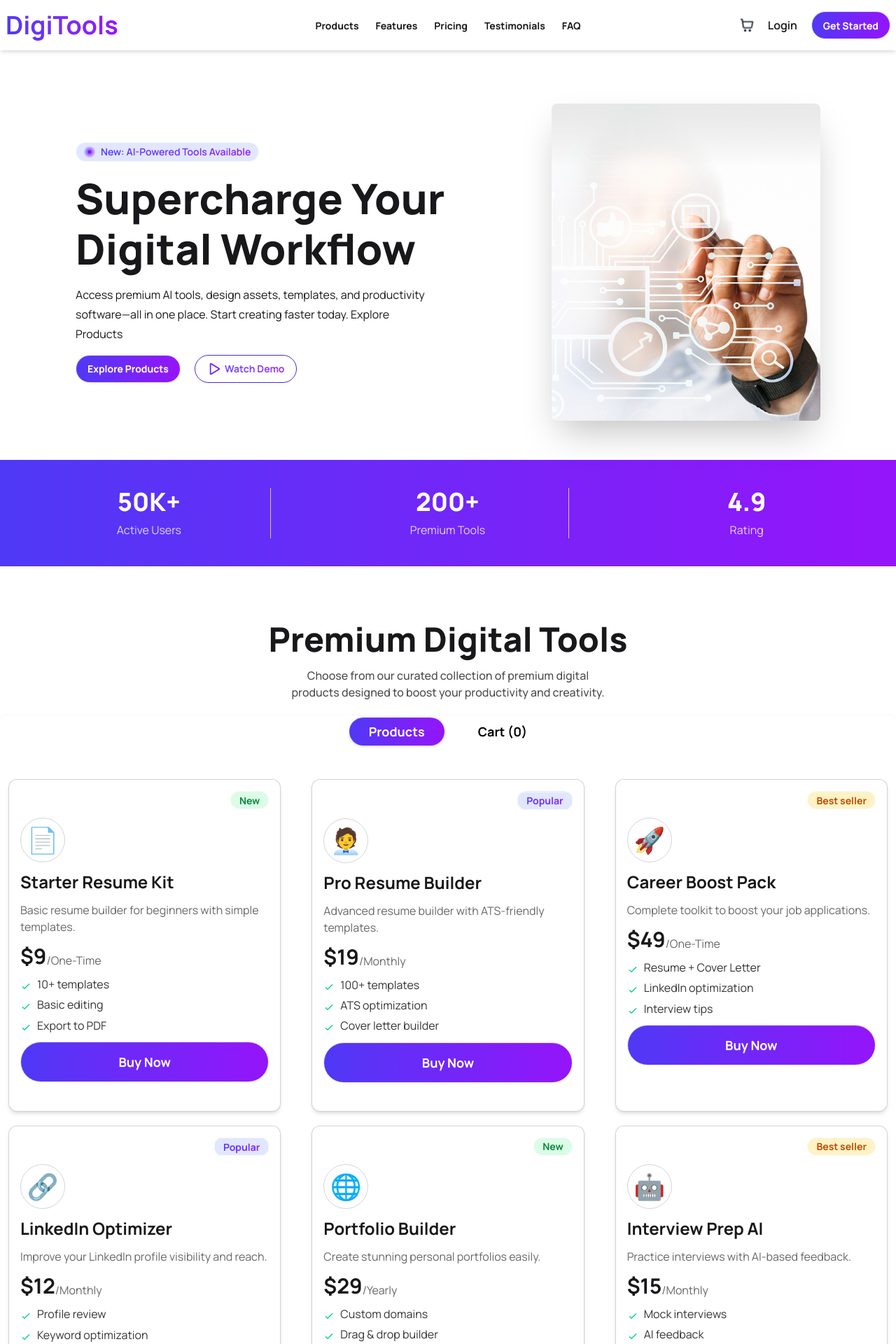
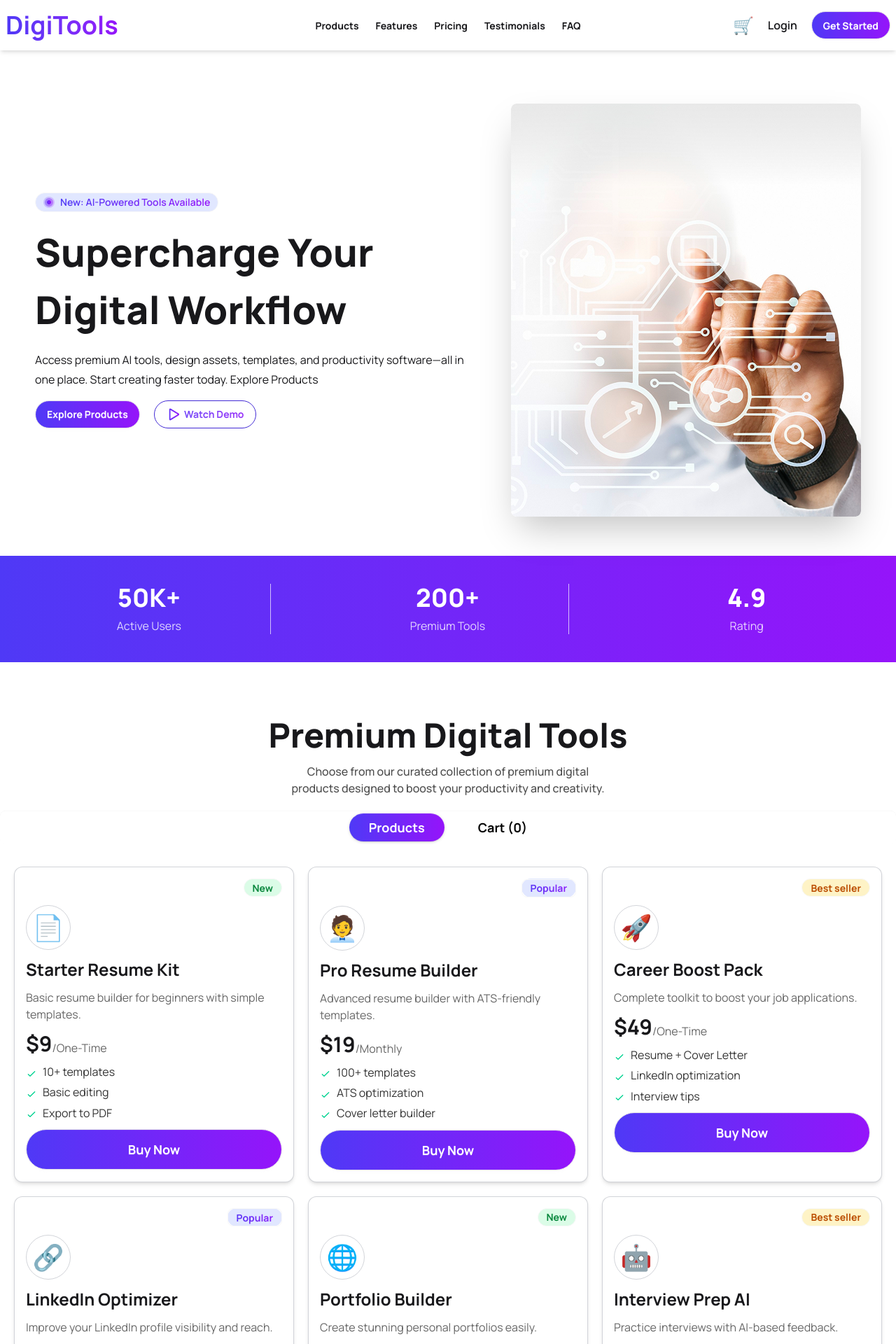
Before and after one commit to apurbochaki-lab/digital-tools-hub, a React (Vite) app: page / in a window 1280 px wide. Shown: the top 1920 px of the page at 70% size. Built offline with nearby package versions, Linux system fonts and the light colour scheme.

Commit message:
Fixed some reponsive issue & replaced cart icon to emoji(Navbar) and fixed Pricing card height problem

```diff
--- a/public/pricingsData.json
+++ b/public/pricingsData.json
@@ -11,7 +11,9 @@
             "Access to 10 free tools",
             "Basic templates",
             "Community support",
-            "1 project per month"
+            "1 project per month",
+            "Email support",
+            "Limited storage"
         ]
     },
     {
--- a/src/Components/Header/Banner.jsx
+++ b/src/Components/Header/Banner.jsx
@@ -8,7 +8,7 @@ const Banner = () => {
             <div className="hero-content flex-col gap-10 lg:flex-row-reverse">
                 <img
                     src={bannerImg}
-                    className="max-w-sm rounded-lg shadow-2xl"
+                    className="rounded-lg shadow-2xl"
                 />
                 <div className='max-w-[640px] space-y-4'>
 
@@ -17,8 +17,8 @@ const Banner = () => {
                         <p className='bg-gradient-to-r from-[#4F39F6] to-[#9514FA] bg-clip-text text-transparent font-semibold'>New: AI-Powered Tools Available</p>
                     </span>
 
-                    <h1 className="text-6xl font-extrabold leading-18">Supercharge Your Digital Workflow</h1>
-                    <p className="leading-7 max-w-[500px]">
+                    <h1 className="text-[55px] font-extrabold">Supercharge Your Digital Workflow</h1>
+                    <p className="leading-7 ">
                         Access premium AI tools, design assets, templates, and productivity
                         software—all in one place. Start creating faster today.
                         Explore Products
--- a/src/Components/Header/NavBar.jsx
+++ b/src/Components/Header/NavBar.jsx
@@ -1,4 +1,4 @@
-import cartIcon from '../../assets/products/shopping-cart.png'
+// import cartIcon from '../../assets/products/shopping-cart.png'
 
 const NavBar = ({ carts }) => {
     return (
@@ -34,16 +34,17 @@ const NavBar = ({ carts }) => {
 
                         </ul>
                     </div>
-
+                    {/* Right Content */}
                     <div className="navbar-end gap-5">
                         <div className='relative'>
-                            <img className='w-5 h-auto' src={cartIcon} />
+                            {/* <img className='w-5 h-auto' src={cartIcon} /> */}
+                            <h2 className='text-2xl'>🛒</h2>
 
                             {carts.length > 0 &&
-                                <div className='absolute top-[-10px] right-[-11px] bg-red-400 w-5 h-5 rounded-full flex justify-center items-center'>
+                                <div className='absolute -top-[5px] -right-[7px] bg-red-400 w-5 h-5 rounded-full flex justify-center items-center'>
                                     <p className='text-white font-semibold'>{carts.length}</p>
-                                </div>}
-
+                                </div>
+                            }
                         </div>
                         <button className=' font-semibold'>Login</button>
                         <a className="btn primary-bg text-white rounded-full font-bold">Get Started</a>
--- a/src/Components/Main/CardsSection/ProductCard.jsx
+++ b/src/Components/Main/CardsSection/ProductCard.jsx
@@ -21,7 +21,7 @@ const ProductCard = ({ product, carts, setCarts }) => {
 
     return (
         <section>
-            <div key={product.id} className="card m-3 rounded-xl bg-base-100 shadow-md border border-gray-500/30 h-full">
+            <div key={product.id} className="card rounded-xl bg-base-100 shadow-md border border-gray-500/30 h-full">
                 <div className="p-4 space-y-3">
                     <div className="flex justify-end">
                         {/* Nested Ternary Operator */}
--- a/src/Components/Main/CardsSection/Products.jsx
+++ b/src/Components/Main/CardsSection/Products.jsx
@@ -13,7 +13,7 @@ const Products = ({ carts, setCarts }) => {
 
     return (
         <section className="mt-8 container mx-auto">
-            <div className="grid grid-cols-1 md:grid-cols-2 lg:grid-cols-3 gap-5">
+            <div className="grid m-5 grid-cols-1 md:grid-cols-2 lg:grid-cols-3 gap-5">
                 {
                     products.map(product => <ProductCard key={product.id} product={product} carts={carts} setCarts={setCarts}></ProductCard>)
                 }
--- a/src/Components/Main/Pricings/PriceCard.jsx
+++ b/src/Components/Main/Pricings/PriceCard.jsx
@@ -3,22 +3,24 @@ import checkMark from '../../../assets/Check.png'
 
 const PriceCard = ({ price }) => {
     console.log(price)
-    const { name, tagline, price:cardPrice, duration, features, buttonText, isPopular } = price;
+    const { name, tagline, price: cardPrice, duration, features, buttonText, isPopular } = price;
 
     return (
         // card
-        <div className='mt-8 w-[380px] mx-auto relative flex flex-col'>
-            <div className={`flex-1 rounded-xl border border-gray-200 shadow-md p-5 space-y-5  ${isPopular ? "primary-bg text-white" : "bg-[#F2F2F2]"} `}>
+        <div className={`rounded-xl border border-gray-200 shadow-md p-8 ${isPopular ? "primary-bg text-white" : "bg-[#F2F2F2]/65"} `}>
 
-                {/* conditional badge */}
-                {isPopular &&
-                    <span className=' flex justify-end absolute -top-3 right-[40%]'>
-                        <p className='badge badge-lg bg-[#FEF3C6] text-[#BB4D00] font-bold'>Popular</p>
-                    </span>
-                }
+            {/* conditional badge */}
+            {/* -right-[40%] -top-[12%] */}
+            {isPopular &&
+                <div className='relative'>
+                    <p className='badge badge-lg bg-[#FEF3C6] text-[#BB4D00] font-bold absolute -top-10 right-[40%]'>Popular</p>
+                </div>
+            }
 
+            {/* Card Body */}
+            <div className='space-y-5'>
                 {/* 1st part */}
-                <div>
+                <div className=''>
                     <h2 className=' text-2xl font-bold'>{name} </h2>
                     <p className={`font-medium ${isPopular ? "text-white/80" : "text-gray-500/80"} `}>{tagline} </p>
                 </div>
@@ -49,6 +51,7 @@ const PriceCard = ({ price }) => {
                 </button>
             </div>
         </div>
+
     );
 };
 
--- a/src/Components/Main/Pricings/Pricings.jsx
+++ b/src/Components/Main/Pricings/Pricings.jsx
@@ -14,14 +14,14 @@ const Pricings = () => {
     return (
         <section className="mb-30 container mx-auto">
             <div className="text-center space-y-3">
-                <h2 className=" text-5xl font-extrabold">Simple, Transparent Pricing</h2>
+                <h2 className=" text-4xl font-extrabold">Simple, Transparent Pricing</h2>
                 <p className=" text-gray-500">Choose the plan that fits your needs. Upgrade or downgrade anytime.</p>
             </div>
 
             {/* card container */}
-            <div className="grid grid-cols-1 md:grid-cols-2 lg:grid-cols-3 gap-3">
+            <div className="mt-8 m-5 grid grid-cols-1 gap-10 md:grid-cols-2 md:gap-10 lg:grid-cols-3 md:gap-20">
                 {
-                    pricings.map(price => <PriceCard price={price}></PriceCard> )
+                    pricings.map(price => <PriceCard price={price}></PriceCard>)
                 }
             </div>
         </section>
--- a/src/Components/Main/Steps.jsx
+++ b/src/Components/Main/Steps.jsx
@@ -13,27 +13,28 @@ const Steps = () => {
     return (
         <section className="mt-3 md:mt-30 bg-[#F9FAFC]">
             <div className="container mx-auto space-y-8 mb-20 py-30">
-                <div className="text-center space-y-3">
+                <div className="text-center space-y-3 m-3">
                     <h2 className=" text-5xl font-extrabold">Get Started in 3 Steps</h2>
                     <p className="text-lg font-medium text-[#627382]">Start using premium digital tools in minutes, not hours.</p>
                 </div>
 
                 {/* Card Container */}
-                <div className="grid grid-cols-1 md:grid-cols-2 lg:grid-cols-3 gap-5">
+                <div className="grid grid-cols-1 gap-10 md:grid-cols-2 lg:grid-cols-3 md:gap-20 m-5">
                     {/* Card */}
+                    {/* max-w-100 mx-auto md:w-full */}
                     {
-                        steps.map(step => <div key={step.id} className="border border-gray-500/40 shadow-md max-w-[380px] mx-auto h-auto p-5 rounded-xl">
+                        steps.map(step => <div key={step.id} className=" border border-gray-500/40 shadow-md h-auto p-5 rounded-xl">
                             <span className="flex justify-end">
                                 <p className="primary-bg w-10 h-10 rounded-full text-white font-bold flex justify-center items-center">{step.step}</p>
                             </span>
 
-                            <div className="flex justify-center items-center flex-col space-y-3 py-10 mb-5">
+                            <div className="flex flex-col justify-center items-center space-y-3 py-10 mb-5">
 
                                 <span className=" bg-linear-to-r from-[#4F39F6]/20 to-[#9514FA]/20 w-23 h-23 rounded-full flex justify-center items-center ">
                                     <img className="p-5" src={step.image} alt="" />
                                 </span>
                                 <h2 className=" text-2xl font-bold">{step.title}</h2>
-                                <p className="text-center font-medium text-black/70">{step.description}</p>
+                                <p className="text-center font-medium text-[#627382]">{step.description}</p>
                             </div>
                         </div>
                         )
--- a/src/Components/Main/TabSection.jsx
+++ b/src/Components/Main/TabSection.jsx
@@ -2,9 +2,9 @@ const TabSection = ({activeTab, setActiveTab, carts}) => {
 
     return (
         <div className='mt-20 container mx-auto'>
-            <div className=' text-center space-y-4'>
+            <div className=' text-center space-y-4 m-2'>
                 <h2 className=' text-5xl font-extrabold'>Premium Digital Tools</h2>
-                <p className='p-3 md:p-0 max-w-[450px] mx-auto text-black/70 font-medium'>Choose from our curated collection of premium digital products designed to boost your productivity and creativity.</p>
+                <p className='max-w-[450px] mx-auto text-black/70 font-medium'>Choose from our curated collection of premium digital products designed to boost your productivity and creativity.</p>
             </div>
 
             <div className="mt-5 tabs tabs-box flex justify-center items-center gap-5 bg-transparent">
```
